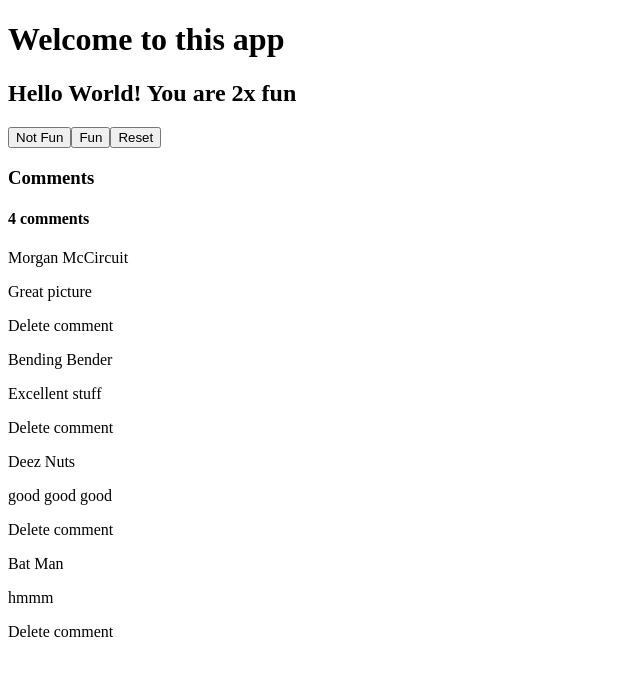
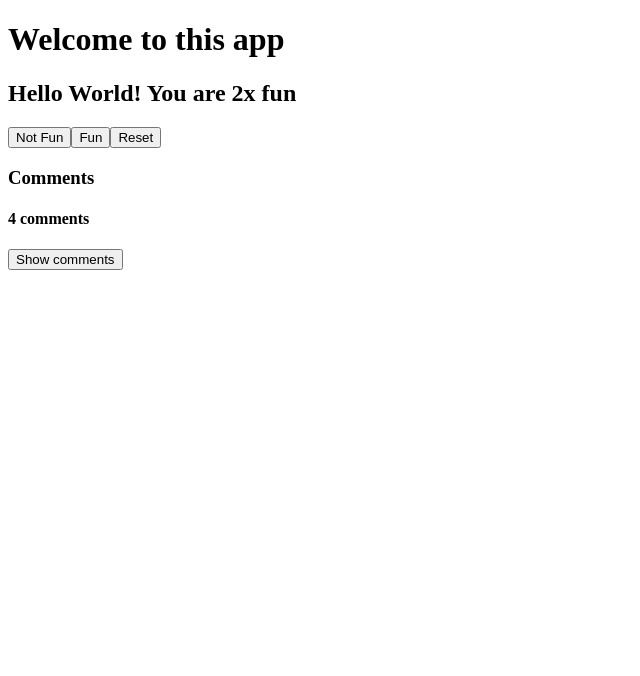
Before and after one commit to Noir-soul/first-react-app, a React app: page / in a window 1280 px wide. Shown: the top 676 px of the page, without its empty margins (0-640 px from the left). Built offline with nearby package versions, Linux system fonts and the light colour scheme.

Commit message:
show/hide comment button

```diff
--- a/package.json
+++ b/package.json
@@ -4,7 +4,6 @@
   "description": "",
   "main": "index.js",
   "dependencies": {
-    "bootstrap": "^4.1.1",
     "react": "^15.6.1",
     "react-dom": "^15.6.1"
   },
--- a/src/components/Comment.js
+++ b/src/components/Comment.js
@@ -19,6 +19,12 @@ class Comment extends Component {
 
 class CommentBox extends Component {
 
+    state = {
+        showComments: false,
+        commentShown: "Hide coments",
+        commentHidden: "Show comments",
+    }
+
     _getComments() {
         let commentList = [
             {id: 1, author: 'Morgan McCircuit', body: 'Great picture'},
@@ -38,13 +44,16 @@ class CommentBox extends Component {
 
     render() {
         const comments = this._getComments();
+        let commentNodes;
+        let buttonText = "Show comments";
+
+        (this.state.showComments) ? ((commentNodes = <div className="comment-list">{comments}</div>) && (buttonText = "Hide comments")) : commentNodes;
         return(
             <div className="comment-box">
                 <h3>Comments</h3>
                 <h4 className="comment-count">{this._getCommentsTitle(comments.length)}</h4>
-                <div className="comment-list">
-                    {comments}
-                </div>
+                <button onClick={() => {this.setState({ showComments: !this.state.showComments })}}>{buttonText}</button>
+                {commentNodes}
             </div>
         )
     }
```
Also changed, not shown: 1 other file (tests, documents, lock files or other folders).
